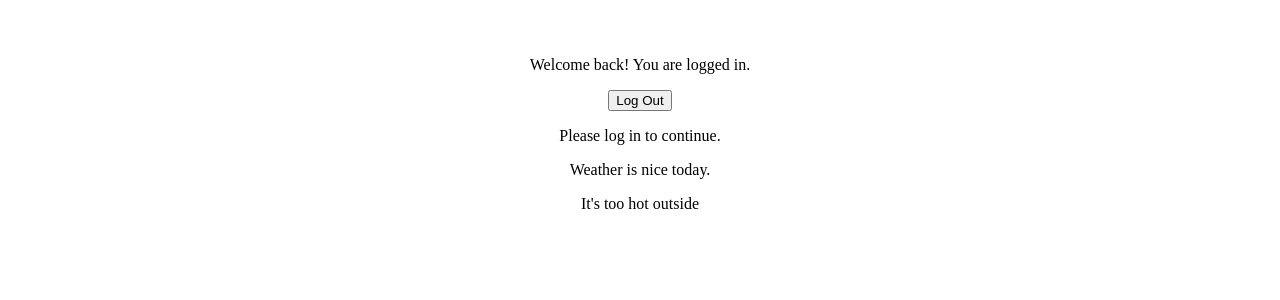
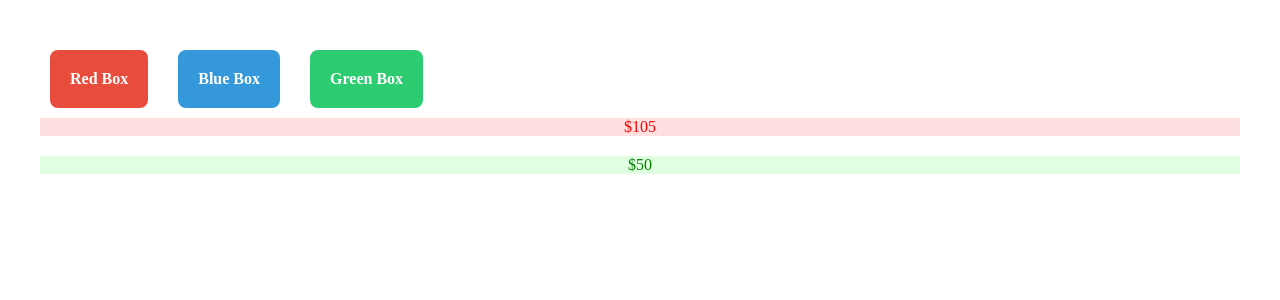
Before and after one commit to preethz2567/react-learning-week3, a React (Vite) app: page / in a window 1280 px wide. Shown: the top 300 px of the page. Built offline with nearby package versions, Linux system fonts and the light colour scheme.

Commit message:
completed 05-InlineCSS exercise

```diff
--- a/src/App.jsx
+++ b/src/App.jsx
@@ -1,3 +1,3 @@
-import ExerciseApp from "./practice/02-react-basics/exercises/04-ConditionalRendering"
+import ExerciseApp from "./practice/02-react-basics/exercises/05-InlineCSS"
 
 export default ExerciseApp
--- /dev/null
+++ b/src/practice/02-react-basics/exercises/05-InlineCSS.jsx
@@ -0,0 +1,65 @@
+// TOPIC: Inline CSS
+// In JSX, you pass styles as a JS object using double curly braces.
+// CSS property names become camelCase: background-color → backgroundColor.
+
+// EXAMPLE
+
+function ColorBox({ color, label }) {
+  const boxStyle = {
+    backgroundColor: color,
+    padding: "20px",
+    borderRadius: "8px",
+    margin: "10px",
+    color: "white",
+    fontWeight: "bold"
+  }
+
+  return (
+    <div style={boxStyle}>
+      {label}
+    </div>
+  )
+}
+
+function App() {
+  return (
+    <>
+        <div style={{ display: "flex", gap: "10px" }}>
+          <ColorBox color="#e74c3c" label="Red Box" />
+          <ColorBox color="#3498db" label="Blue Box" />
+          <ColorBox color="#2ecc71" label="Green Box" />
+        </div>
+
+        <div  style={{display : "grid" , gap:"20px"}}>
+          <PriceTag price={105}/>
+          <PriceTag price={50}/>
+        </div>
+    </>
+  )
+}
+
+
+//  PRACTICE EXERCISE
+// Create a component called "PriceTag" that receives a "price" (number) prop.
+// Style it with inline CSS so that:
+//   - if price > 100 → text is red and background is #ffe0e0
+//   - if price <= 100 → text is green and background is #e0ffe0
+// Show the price as "$XX" inside the component.
+
+// write PriceTag here:
+
+function PriceTag({ price }) {
+
+  const tagStyle =
+    price > 100
+      ? { color: "red", backgroundColor: "#ffe0e0" }
+      : { color: "green", backgroundColor: "#e0ffe0" };
+
+  return (
+    <div style={tagStyle}>
+      ${price}
+    </div>
+  );
+}
+
+export default App
```
